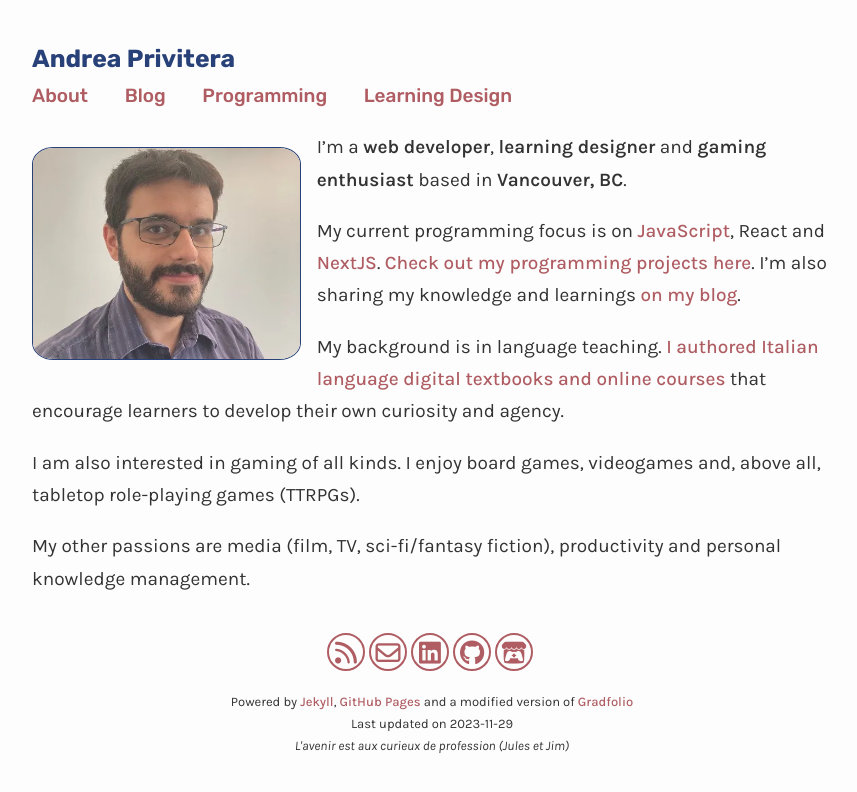
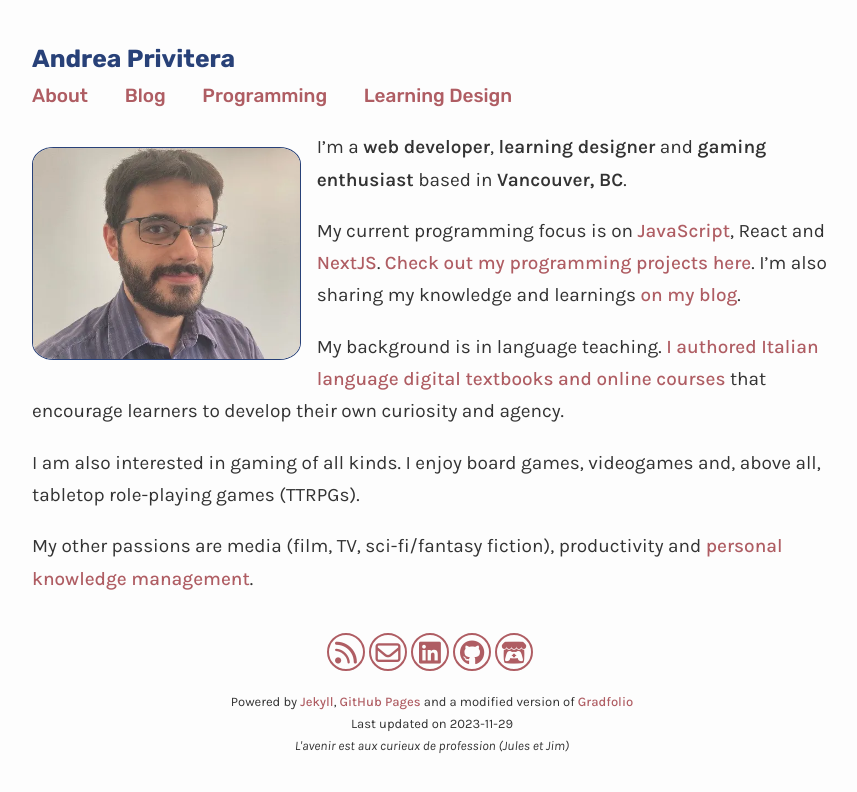
Before and after one commit to anprivitera/anprivitera.github.io, a Jekyll site: the page built from index.md, in a window 1280 px wide. Shown: the top 792 px of the page, without its empty margins (208-1065 px from the left). Built offline with Jekyll 4.4.1, drawn with Linux system fonts in a browser that asks for light colours; comment, search, counter and statistics services are not loaded; some of the changed lines change nothing that is shown.

Commit message:
added link to PKMS tag

```diff
--- a/index.md
+++ b/index.md
@@ -17,4 +17,4 @@ My background is in language teaching. [I authored Italian language digital text
 
 I am also interested in gaming of all kinds. I enjoy board games, videogames and, above all, tabletop role-playing games (TTRPGs).
 
-My other passions are media (film, TV, sci-fi/fantasy fiction), productivity and personal knowledge management.
+My other passions are media (film, TV, sci-fi/fantasy fiction), productivity and [personal knowledge management](/tags/pkms.html).
```
